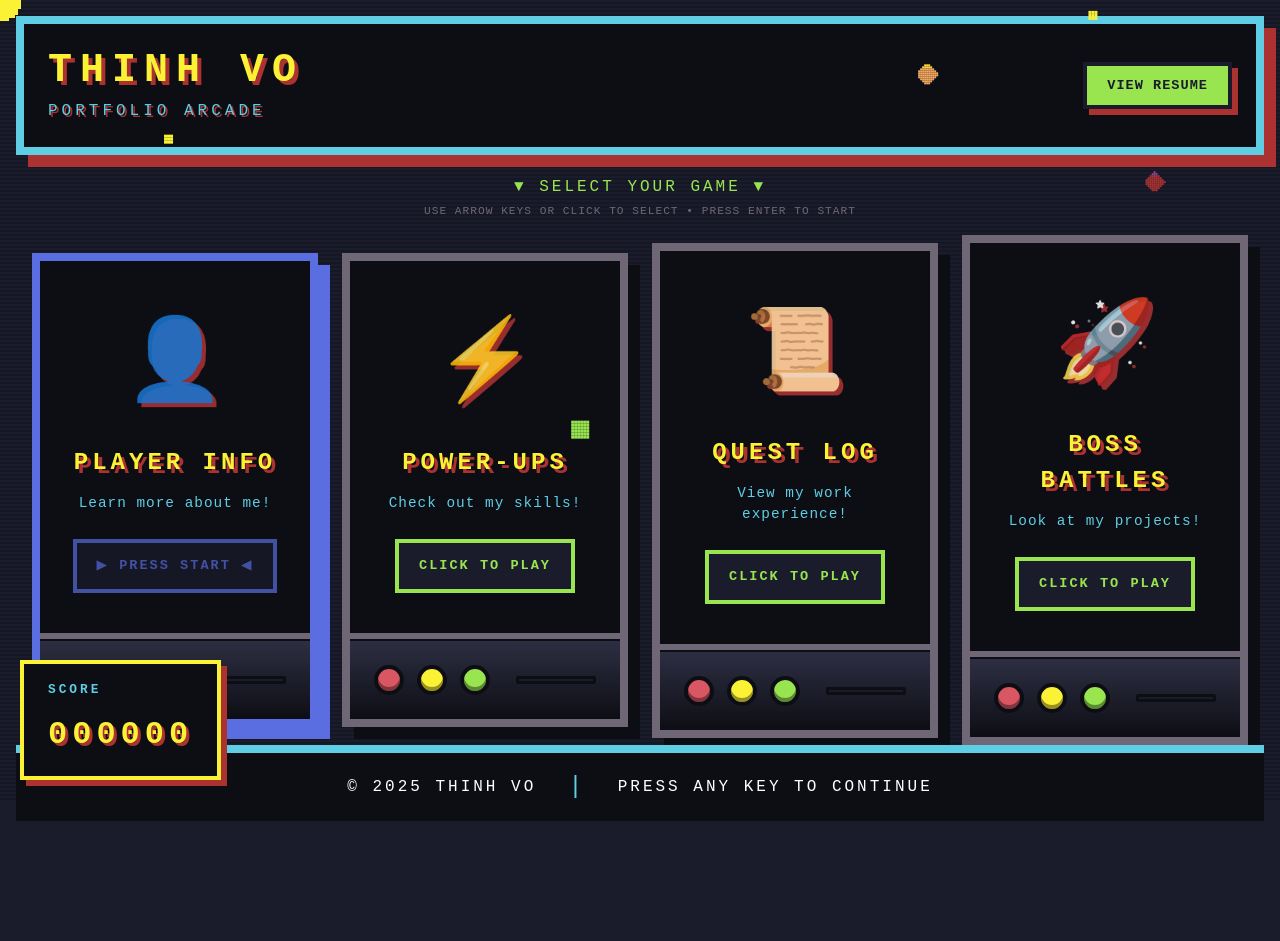
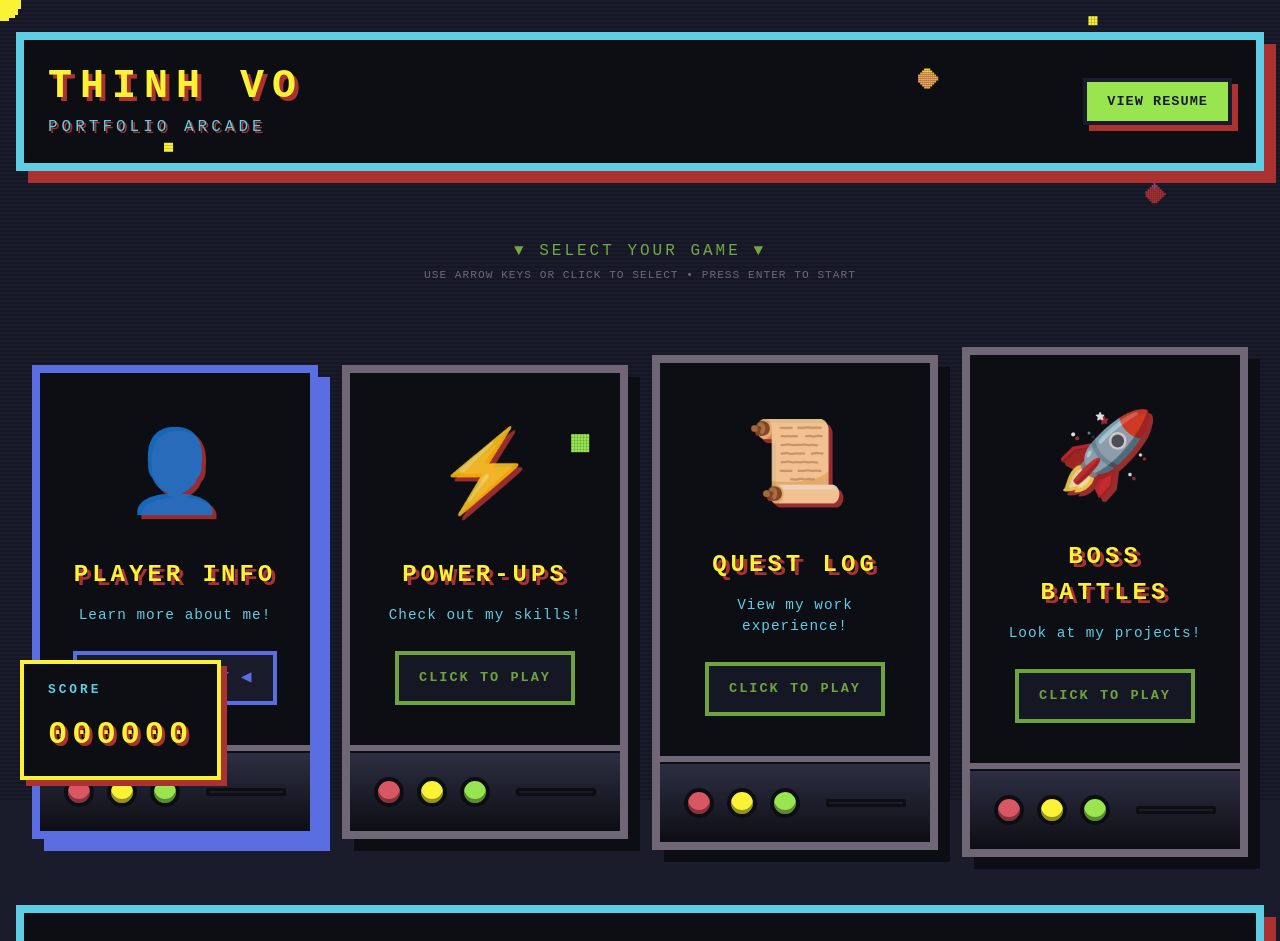
Before and after one commit to phoozies/my-portfolio, a React (Vite) app in the folder my-portfolio/: page / in a window 1280 px wide. Shown: the top 941 px of the page. Before the commit the page ends 837 px from the top, so only its background shows below. Built offline with nearby package versions, Linux system fonts and the light colour scheme.

Commit message:
feat: layout changes

```diff
--- a/my-portfolio/src/components/ArcadeHome.tsx
+++ b/my-portfolio/src/components/ArcadeHome.tsx
@@ -28,13 +28,19 @@ const ArcadeContainer = styled(Box)({
   minHeight: '100vh',
   background: 'var(--pixel-dark)',
   color: 'var(--pixel-light)',
-  padding: '1rem',
+  padding: '2rem 1rem',
   fontFamily: "'Courier New', monospace",
-  overflow: 'auto',
+  overflowY: 'auto',
+  overflowX: 'hidden',
   position: 'relative',
   display: 'flex',
   flexDirection: 'column',
-  justifyContent: 'space-between',
+  justifyContent: 'flex-start',
+  gap: '3rem',
+  '@media (max-width: 768px)': {
+    padding: '1rem',
+    gap: '2rem',
+  },
   '&::before': {
     content: '""',
     position: 'fixed',
@@ -411,10 +417,12 @@ const ArcadeHome = () => {
 
       <Box
         sx={{
-          padding: '1rem',
+          padding: '1.5rem',
           textAlign: 'center',
-          borderTop: '8px solid var(--pixel-cyan)',
+          border: '8px solid var(--pixel-cyan)',
           background: 'var(--pixel-darker)',
+          boxShadow: '12px 12px 0 var(--pixel-purple)',
+          borderRadius: 0,
         }}
       >
         <Box
--- a/my-portfolio/src/pages/PageLayout.css
+++ b/my-portfolio/src/pages/PageLayout.css
@@ -1,6 +1,8 @@
 .page-layout {
   min-height: 100vh;
   background: var(--pixel-darker);
+  overflow-y: auto;
+  overflow-x: hidden;
 }
 
 .page-layout-fixed {
--- a/my-portfolio/src/pages/ProjectsPage.tsx
+++ b/my-portfolio/src/pages/ProjectsPage.tsx
@@ -11,7 +11,7 @@ const ProjectsPage = ({ unlockAchievement }: ProjectsPageProps) => {
   const navigate = useNavigate()
 
   return (
-    <div className="page-layout page-layout-fixed">
+    <div className="page-layout">
       <BackButton onClick={() => navigate('/')} />
       <div className="page-content">
         <Projects unlockAchievement={unlockAchievement} />
--- a/my-portfolio/src/pages/SkillsPage.tsx
+++ b/my-portfolio/src/pages/SkillsPage.tsx
@@ -11,7 +11,7 @@ const SkillsPage = ({ unlockAchievement }: SkillsPageProps) => {
   const navigate = useNavigate()
 
   return (
-    <div className="page-layout page-layout-fixed">
+    <div className="page-layout">
       <BackButton onClick={() => navigate('/')} />
       <div className="page-content">
         <Skills unlockAchievement={unlockAchievement} />
```
